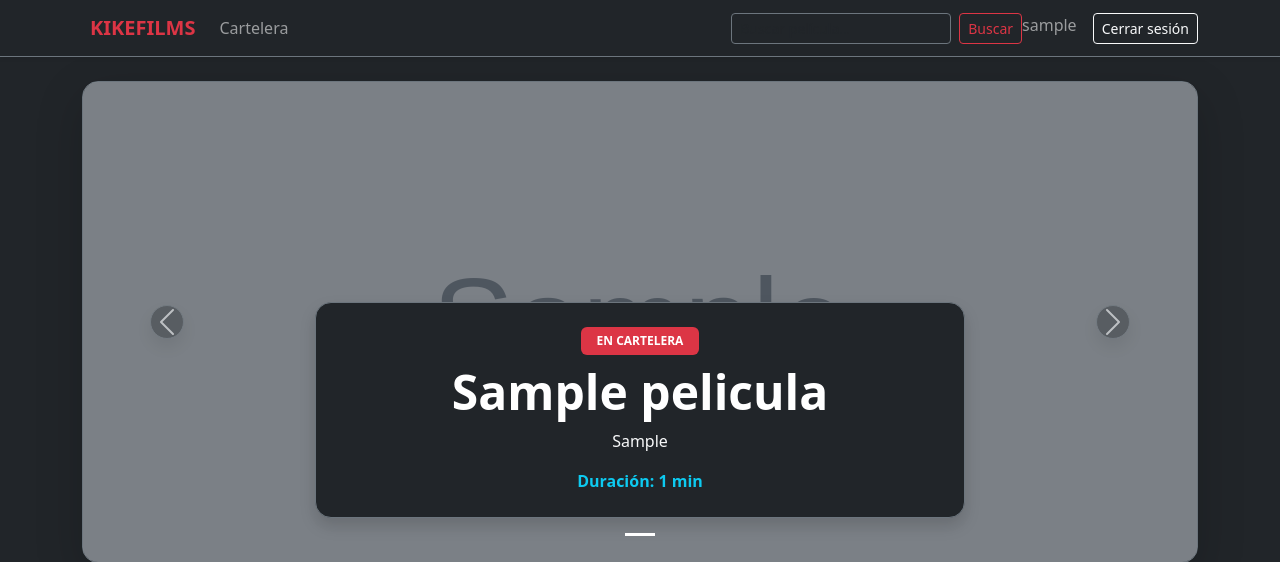
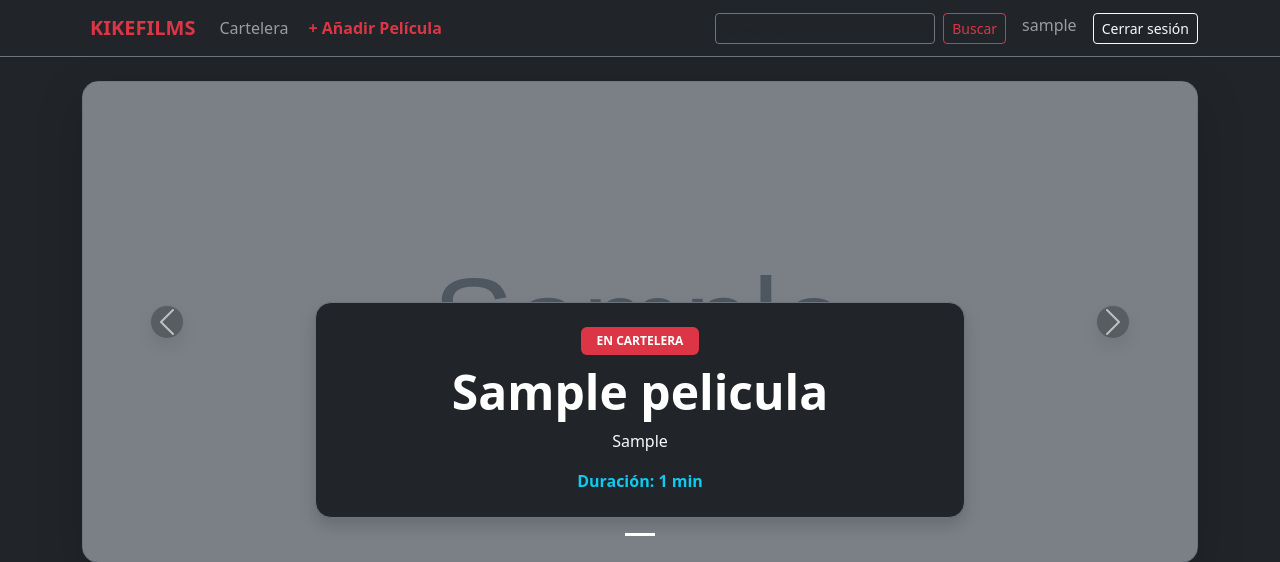
Before and after one commit to LDJSystems/KikeFilms, a Django app: page / in a window 1280 px wide. Shown: the top 562 px of the page. Run offline with Django 5.2, Linux system fonts and the light colour scheme; a user stored in the database is signed in; tables that the repository leaves empty hold one stand-in row (values such as "Sample post"); grey boxes marked "Sample" are stand-in pictures.

Commit message:
Arreglo del navbar y modificacion de views.py para que el boton haga la redireccion correctamente

```diff
--- a/pelicula/views.py
+++ b/pelicula/views.py
@@ -18,7 +18,7 @@ def agregar_pelicula(request):
             return redirect('listar_peliculas')
     else:
         formulario = PeliculaForm()
-    return render(request, 'pelicula/nuevo.html', {'formulario' : formulario})
+    return render(request, 'pelicula/nueva_pelicula.html', {'formulario' : formulario})
 
 #Listado de Peliculas
 def listar_peliculas(request):
--- a/templates/components/navbar.html
+++ b/templates/components/navbar.html
@@ -17,13 +17,23 @@
                 <li class="nav-item">
                     <a class="nav-link" href="{% url 'listar_peliculas' %}">Cartelera</a>
                 </li>
+                <!-- OPCIÓN SOLO PARA ADMINS / GESTORES -->
+                {% if user.is_superuser or user.is_staff %}
+                <li class="nav-item">
+                    <a class="nav-link text-danger fw-bold" href="{% url 'agregar_pelicula' %}">
+                        <i class="bi bi-plus-circle me-1"></i>+ Añadir Película
+                    </a>
+                </li>
+                {% endif %}
             </ul>
+
             <!-- Buscador -->
-            <form class="d-flex" role="search" method="GET" action="">
+            <form class="d-flex me-3" role="search" method="GET" action="{% url 'listar_peliculas' %}">
                 <input class="form-control form-control-sm bg-dark text-white border-secondary me-2" type="search"
                     placeholder="Buscar película..." aria-label="Search" name="q">
                 <button class="btn btn-outline-danger btn-sm text-nowrap" type="submit">Buscar</button>
             </form>
+
             <ul class="navbar-nav">
                 {% if user.is_authenticated %}
                 <li class="nav-item">
@@ -42,7 +52,6 @@
                 {% else %}
                 <li class="nav-item">
                     <a href="{% url 'login' %}" class="btn btn-outline-light btn-sm">
-
                         Iniciar sesión
                     </a>
                 </li>
```
